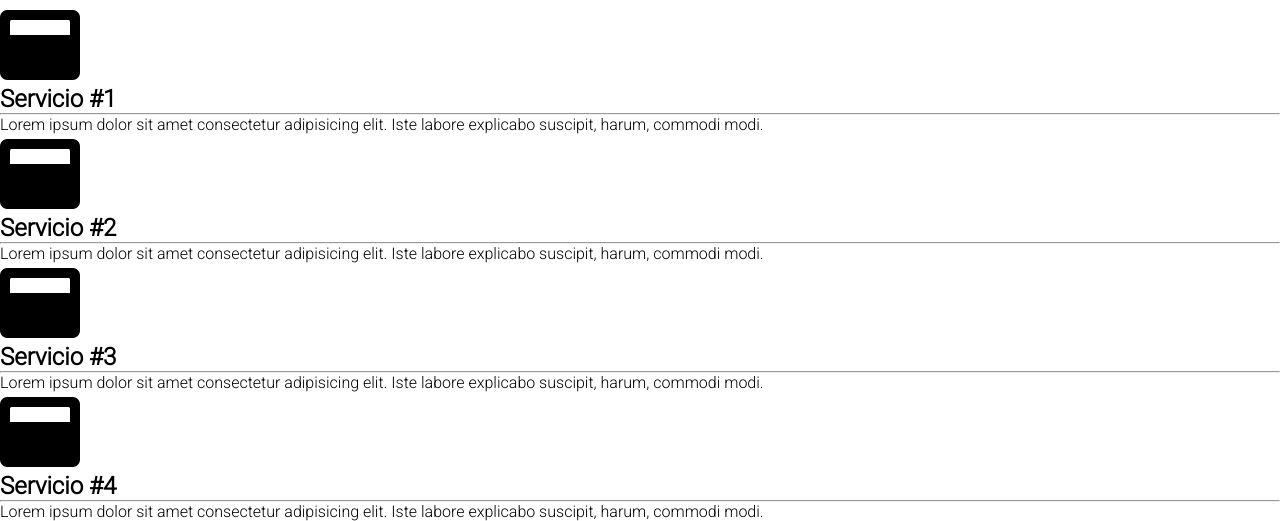
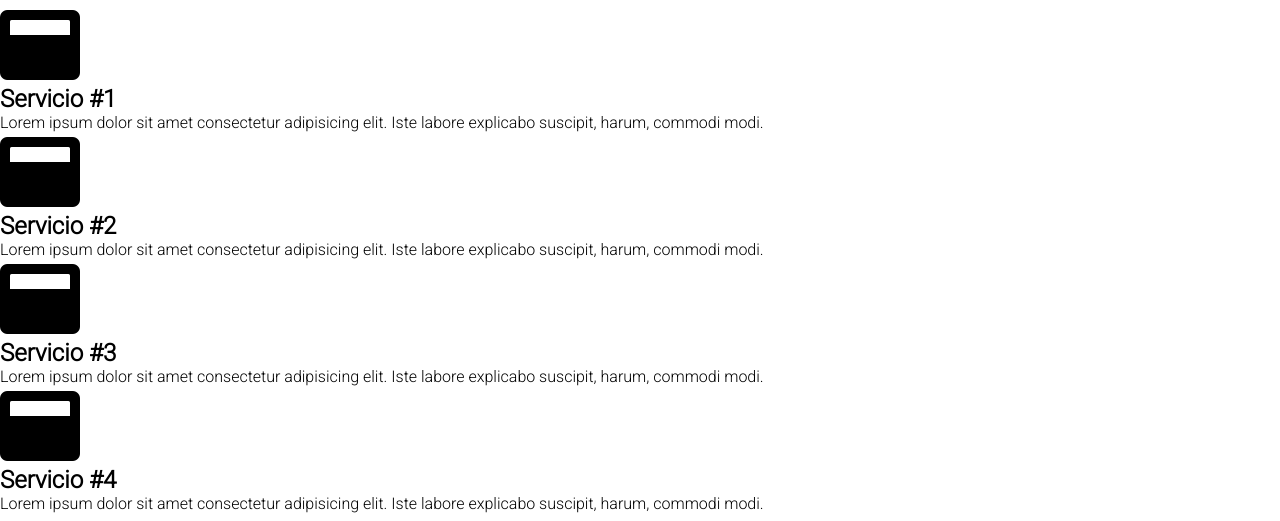
Before and after one commit to AnbielGz/anbiel-app, a plain HTML site: page index.html in a window 1280 px wide. Shown: the part 774-1295 px from the top of the page. Drawn offline with Linux system fonts and the light colour scheme.

Commit message:
Ajustes en la seccion services

```diff
--- a/index.html
+++ b/index.html
@@ -77,31 +77,31 @@
         <div class="services">
         	<h1 class="service-text">Servicios</h1>
 
+        	<div class="cards">
+
         	<div class="card-service">
         		<i class="fa fa-window-maximize fa-5x" aria-hidden="true"></i>
         		<h2>Servicio #1</h2>
-        		<hr>
         		<p>Lorem ipsum dolor sit amet consectetur adipisicing elit. Iste labore explicabo suscipit, harum, commodi modi.</p>
         	</div>
         	<div class="card-service">
         		<i class="fa fa-window-maximize fa-5x" aria-hidden="true"></i>
         		<h2>Servicio #2</h2>
-        		<hr>
         		<p>Lorem ipsum dolor sit amet consectetur adipisicing elit. Iste labore explicabo suscipit, harum, commodi modi.</p>
         	</div>
         	<div class="card-service">
         		<i class="fa fa-window-maximize fa-5x" aria-hidden="true"></i>
         		<h2>Servicio #3</h2>
-        		<hr>
         		<p>Lorem ipsum dolor sit amet consectetur adipisicing elit. Iste labore explicabo suscipit, harum, commodi modi.</p>
         	</div>
         	<div class="card-service">
         		<i class="fa fa-window-maximize fa-5x" aria-hidden="true"></i>
         		<h2>Servicio #4</h2>
-        		<hr>
         		<p>Lorem ipsum dolor sit amet consectetur adipisicing elit. Iste labore explicabo suscipit, harum, commodi modi.</p>
         	</div>
         </div>
+
+        	</div>
 
 	</div>
 
```
